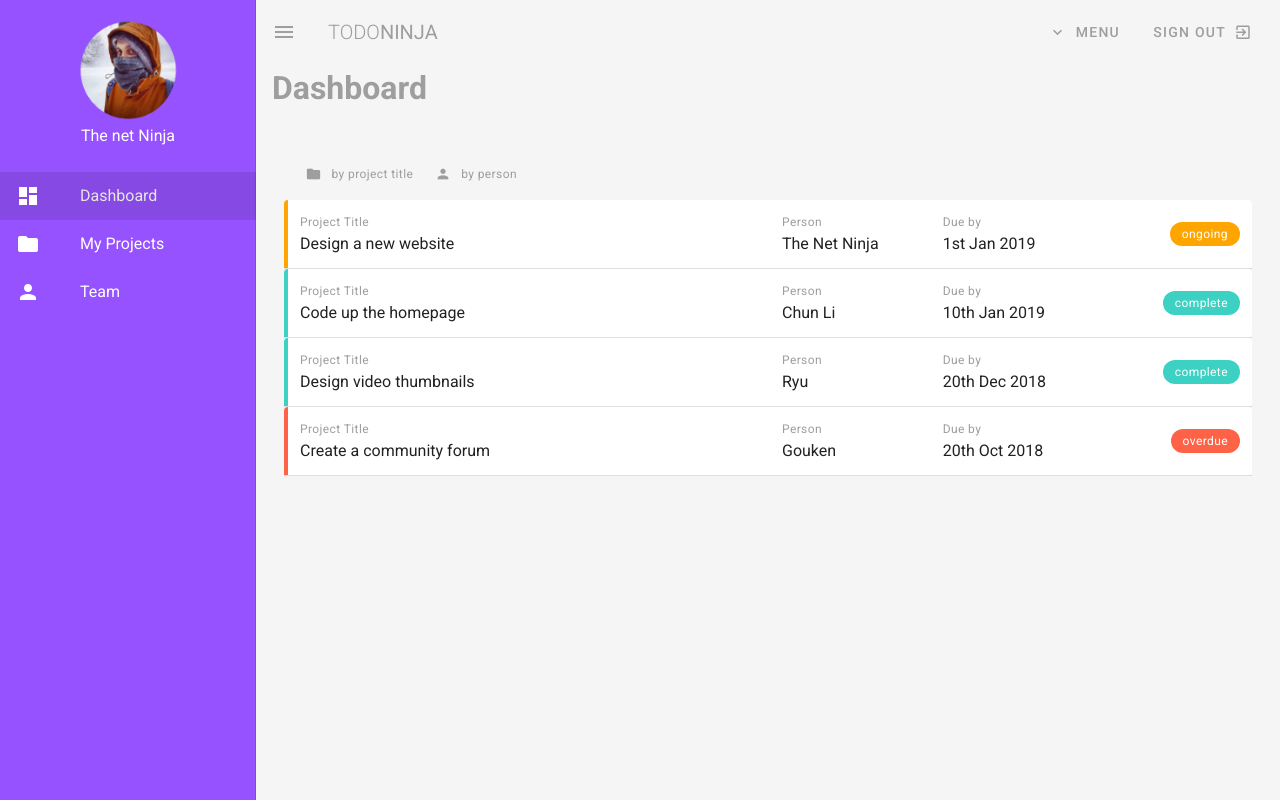
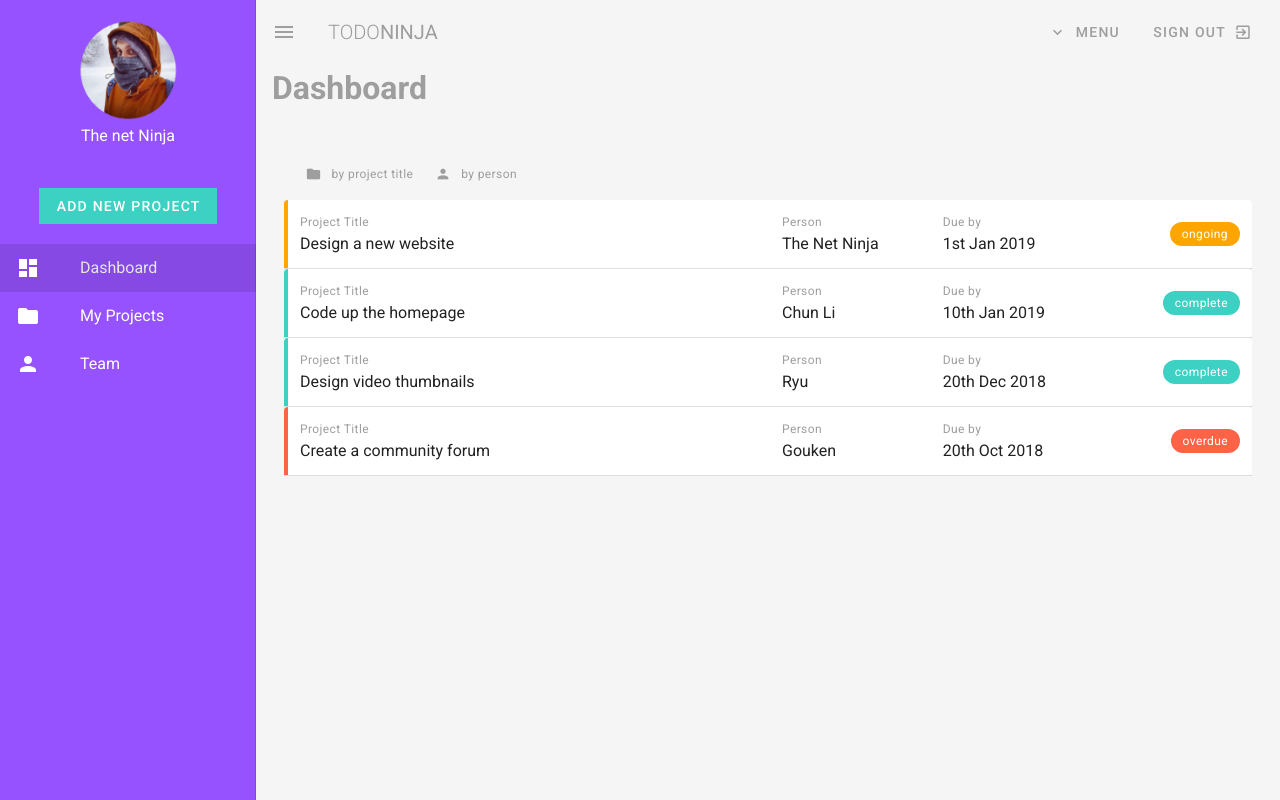
Before and after one commit to VirginieBouvarel/ninja-todo, a Vue app: page / in a window 1280 px wide. Built offline with nearby package versions, Linux system fonts and the light colour scheme.

Commit message:
ajout btn + popup add new project

```diff
--- a/src/components/Navbar.vue
+++ b/src/components/Navbar.vue
@@ -43,12 +43,15 @@
     </v-app-bar>
 
     <v-navigation-drawer app v-model="drawer" color="primary">
-      <v-row>
+      <v-row class="flex-column align-center">
         <v-col class="mt-5 text-center">
           <v-avatar size="100">
             <img src="/avatar-1.png" alt="" >
           </v-avatar>
           <p class="white--text subheading mt-1">The net Ninja</p>
+        </v-col>
+        <v-col class="mb-3">
+          <Popup />
         </v-col>
       </v-row>
 
@@ -67,7 +70,11 @@
 </template>
 
 <script>
+import Popup from './Popup.vue';
   export default {
+    components: {
+      Popup,
+    },
     data() {
       return {
         drawer: true,
--- /dev/null
+++ b/src/components/Popup.vue
@@ -0,0 +1,35 @@
+<template>
+  <div class="text-center">
+    <v-dialog max-width="500">
+      <template v-slot:activator="{ on, attrs }">
+        <v-btn
+          color="success"
+          dark
+          depressed
+          tile
+          v-bind="attrs"
+          v-on="on"
+        >
+          <span>Add new project</span>
+        </v-btn>
+      </template>
+
+      <v-card>
+        <v-card-title>
+          Add a new project
+        </v-card-title>
+      </v-card>
+
+    </v-dialog>
+  </div>
+</template>
+
+<script>
+  export default {
+
+  }
+</script>
+
+<style lang="scss" scoped>
+
+</style>
```
